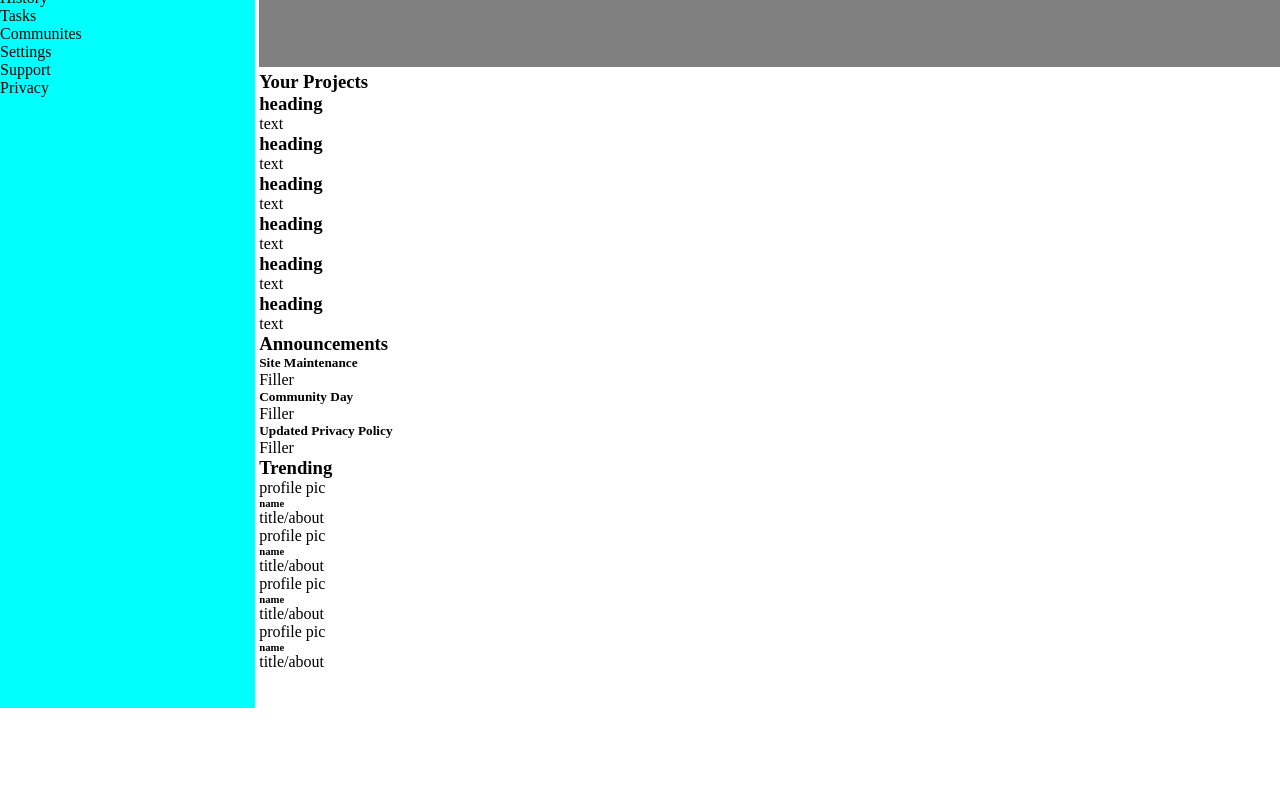
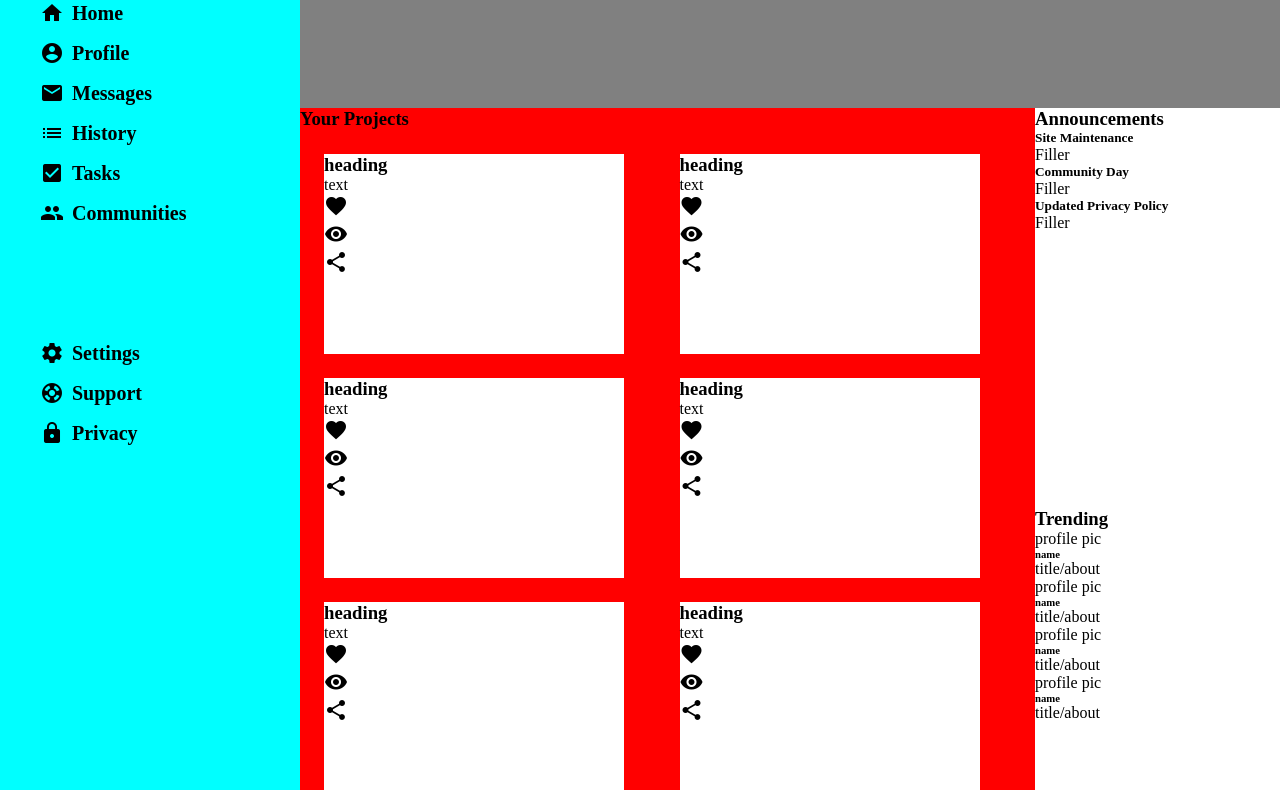
Before and after one commit to ashsic/odin-admin-dashboard, a plain HTML site: page index.html in a window 1280 px wide. Shown: the part 92-882 px from the top of the page. Before the commit the page ends 800 px from the top, so only its background shows below. Drawn offline with Linux system fonts and the light colour scheme.

Commit message:
added icons, styled sidebar, other edits

```diff
--- a/index.html
+++ b/index.html
@@ -5,25 +5,30 @@
     <meta name="viewport" content="width=device-width, initial-scale=1.0">
     <title>RUZE - Dashboard</title>
     <link rel="stylesheet" href="style.css">
+    <link href="https://fonts.googleapis.com/icon?family=Material+Icons" rel="stylesheet">
 </head>
 <body>
     <div class="container">
 
         <aside class="sidebar">
-            <h1>Dashboard</h1>
+
             <nav>
+                <div class="dashboard">
+                    <h1>Dashboard</h1>
+                    <ul>
+
+                        <li><i class="material-icons">home</i>Home</li>
+                        <li><i class="material-icons">account_circle</i>Profile</li>
+                        <li><i class="material-icons">mail</i>Messages</li>
+                        <li><i class="material-icons">list</i>History</li>
+                        <li><i class="material-icons">check_box</i>Tasks</li>
+                        <li><i class="material-icons">group</i>Communities</li>
+                    </ul>
+                </div>
                 <ul>
-                    <li>Home</li>
-                    <li>Profile</li>
-                    <li>Messages</li>
-                    <li>History</li>
-                    <li>Tasks</li>
-                    <li>Communites</li>
-                </ul>
-                <ul>
-                    <li>Settings</li>
-                    <li>Support</li>
-                    <li>Privacy</li>
+                    <li><i class="material-icons">settings</i>Settings</li>
+                    <li><i class="material-icons">support</i>Support</li>
+                    <li><i class="material-icons">lock</i>Privacy</li>
                 </ul>
             </nav>
         </aside>
@@ -34,12 +39,13 @@
                 <ul>
                     <li>
                         <form action="index.html" method="GET">
+                            <i class="material-icons">search</i>
                             <input type="search" name="search" id="search" />
                             <input type="submit" />
                         </form>
                     </li>
                     <li>
-                        <p>bell icon</p>
+                        <i class="material-icons">notifications</i>
                     </li>
                     <li>
                         <p>profile pic</p>
@@ -84,9 +90,9 @@
                         <p>text</p>
                         <div class="card-buttons">
                             <ul>
-                                <li></li>
-                                <li></li>
-                                <li></li>
+                                <li><i class="material-icons">favorite</i></li>
+                                <li><i class="material-icons">visibility</i></li>
+                                <li><i class="material-icons">share</i></li>
                             </ul>
                         </div>
                     </article>
@@ -97,9 +103,9 @@
                         <p>text</p>
                         <div class="card-buttons">
                             <ul>
-                                <li></li>
-                                <li></li>
-                                <li></li>
+                                <li><i class="material-icons">favorite</i></li>
+                                <li><i class="material-icons">visibility</i></li>
+                                <li><i class="material-icons">share</i></li>
                             </ul>
                         </div>
                     </article>
@@ -110,9 +116,9 @@
                         <p>text</p>
                         <div class="card-buttons">
                             <ul>
-                                <li></li>
-                                <li></li>
-                                <li></li>
+                                <li><i class="material-icons">favorite</i></li>
+                                <li><i class="material-icons">visibility</i></li>
+                                <li><i class="material-icons">share</i></li>
                             </ul>
                         </div>
                     </article>
@@ -123,9 +129,9 @@
                         <p>text</p>
                         <div class="card-buttons">
                             <ul>
-                                <li></li>
-                                <li></li>
-                                <li></li>
+                                <li><i class="material-icons">favorite</i></li>
+                                <li><i class="material-icons">visibility</i></li>
+                                <li><i class="material-icons">share</i></li>
                             </ul>
                         </div>
                     </article>
@@ -136,9 +142,9 @@
                         <p>text</p>
                         <div class="card-buttons">
                             <ul>
-                                <li></li>
-                                <li></li>
-                                <li></li>
+                                <li><i class="material-icons">favorite</i></li>
+                                <li><i class="material-icons">visibility</i></li>
+                                <li><i class="material-icons">share</i></li>
                             </ul>
                         </div>
                     </article>
@@ -149,9 +155,9 @@
                         <p>text</p>
                         <div class="card-buttons">
                             <ul>
-                                <li></li>
-                                <li></li>
-                                <li></li>
+                                <li><i class="material-icons">favorite</i></li>
+                                <li><i class="material-icons">visibility</i></li>
+                                <li><i class="material-icons">share</i></li>
                             </ul>
                         </div>
                     </article>
--- a/style.css
+++ b/style.css
@@ -6,11 +6,10 @@
 
 .container {
     display: grid;
-    gap: 4px;
-    grid-template-columns: 1fr 4fr;
+    grid-template-columns: auto 4fr;
     grid-template-rows: 1fr 4fr;
     min-height:100vh;
-
+    background-color: red;
 }
 
 /* ============== Font Styles ============== */
@@ -24,6 +23,7 @@ li {
 .header {
     grid-row: 1/2;
     background-color: grey;
+    height: 200px;
 }
 
 .search-and-profile *{
@@ -44,10 +44,68 @@ li {
 
 /* ============== Sidebar Styles =========== */
 
+h1 {
+    font-size: 32px;
+    padding: 8px;
+}
+
 .sidebar {
     background-color: aqua;
     grid-row: 1/3;
+    width: 300px;
+
+}
+
+.sidebar > nav {
+    display: grid;
+    grid-template-rows: 1fr 1fr;
+    gap: 100px;
+    padding: 32px;
+}
+
+.sidebar li {
+    font-size: 20px;
+    font-weight: bold;
+    padding: 8px;
+    display: flex;
+    flex-direction: row;
+    align-items: center;
+    gap: 8px;
 }
 
 
 /* ============== Main Styles ============== */
+
+main {
+    display: grid;
+    grid-template-columns: 3fr 1fr;
+    grid-template-rows: 1fr 1fr;
+}
+
+.your-projects {
+    grid-row: 1/3;
+    grid-column: 1/2;
+}
+
+.card {
+    background-color: white;
+    height: 200px;
+    width: 300px;
+
+}
+
+.cards {
+    display: grid;
+    grid-template-columns: 1fr 1fr;
+    grid-template-rows: auto;
+    gap: 24px;
+    padding: 24px;
+}
+
+.announcements {
+    background-color: white;
+}
+
+.trending {
+    background-color: white;
+}
```
